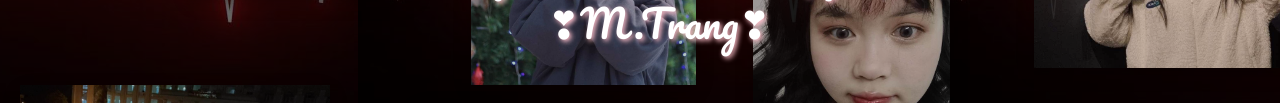
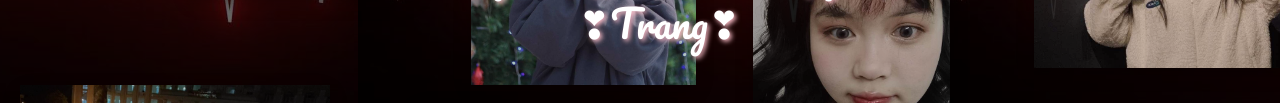
Before and after one commit to dmtrangcutee/happywomenday, a plain HTML site: page index.html in a window 1280 px wide. Shown: the part 473-576 px from the top of the page. Drawn offline with Linux system fonts and the light colour scheme; a web font is replaced by a local one.

Commit message:
Update index.html

```diff
--- a/index.html
+++ b/index.html
@@ -42,7 +42,7 @@ supportsCssVars() || alert("Please view this demo in a modern browser that suppo
 				<h2 class="content__title no-select">
 					<span class="content__title-sub">Wishing you a whole lot of happiness</span>
 					<span class="content__title-sub">today and for the rest of year</span>
-<span class="content__title-sub">❣M.Trang❣</span>
+<span class="content__title-sub">❣Trang❣</span>
 				</h2>
 			</div>
 		</main>
```
